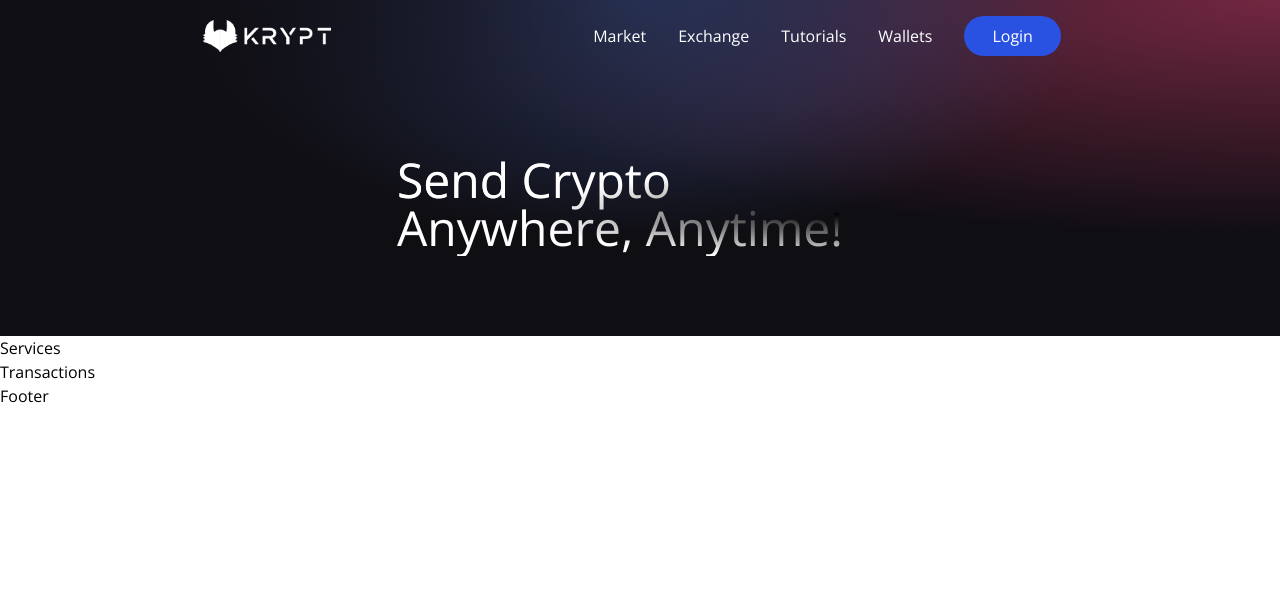
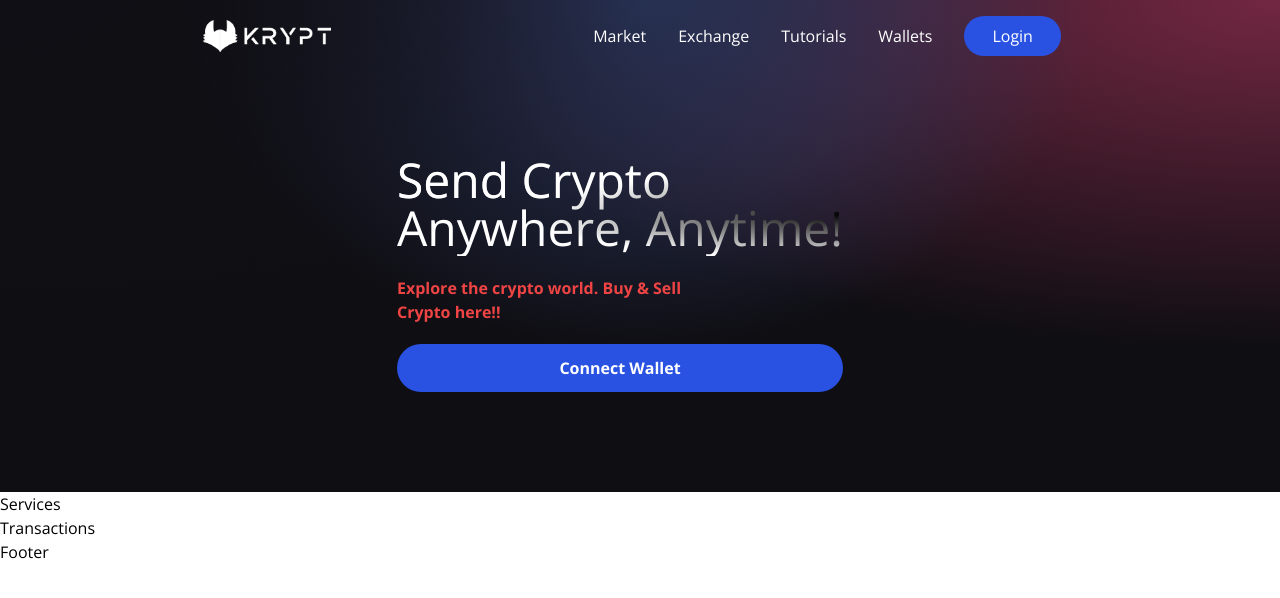
Before and after one commit to chandran-jr/Krypt, a React (Vite) app in the folder client/: page / in a window 1280 px wide. Shown: the top 598 px of the page. Built offline with nearby package versions, Linux system fonts and the light colour scheme.

Commit message:
Add files via upload

```diff
--- a/client/src/components/Welcome.jsx
+++ b/client/src/components/Welcome.jsx
@@ -5,11 +5,19 @@ import {BsInfoCircle} from 'react-icons/bs';
 import {Loader} from './'
 
 const Welcome = () => {
+    const connectWallet = () => {
+
+    }
+
     return (
         <div className="flex w-full justify-center items-center">
             <div className="flex md:flex-row flex-col items-start justify-between md:p-20 py-12 px-4">
                 <div className="flex flex-1 justify-start flex-col md:mr-10">
                     <h1 className="text-3xl sm:text-5xl text-white text-gradient py-1">Send Crypto <br/>Anywhere, Anytime!</h1>
+                    <p className="text-left mt-5 text-red-500 font-bold md:w-9/12 w-11/12 text-base">Explore the crypto world. Buy & Sell Crypto here!!</p>
+                    <button type="button" className="flex flex-row justify-center items-center my-5 bg-[#2952e3] p-3 rounded-full cursor-pointer hover:bg-[#2546bd] text-white font-bold" onClick={connectWallet}>
+                        Connect Wallet
+                    </button>
                 </div>
             </div>
         </div>
```
